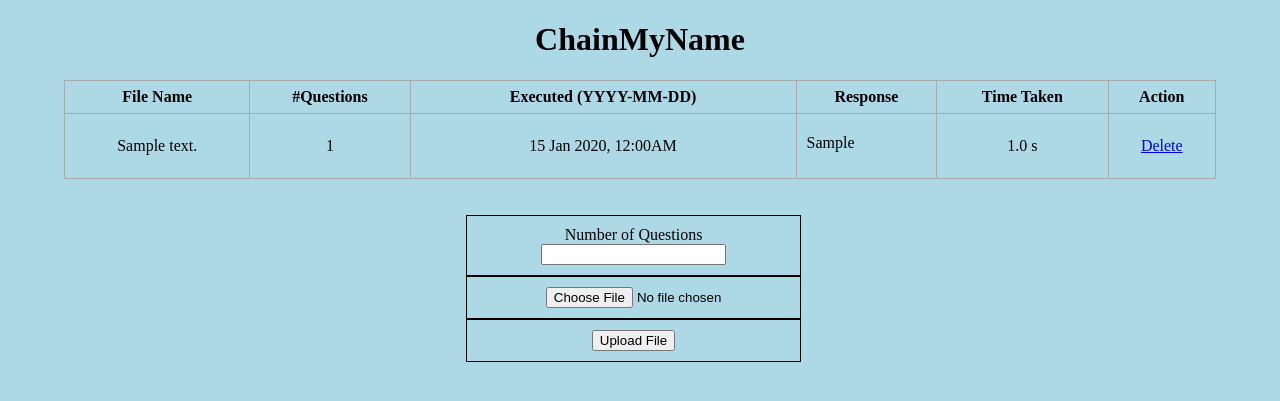
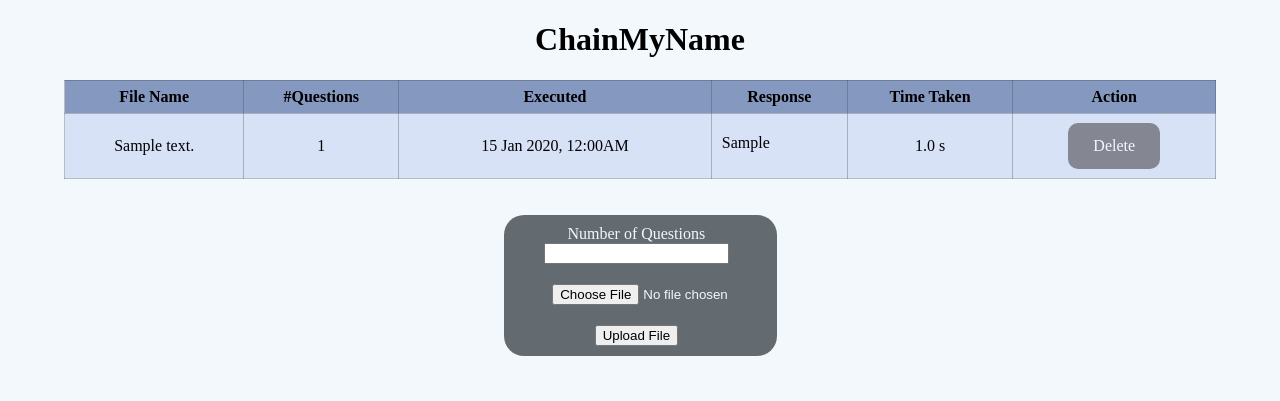
Before and after one commit to cliff-4/ChainMyName, a Flask app: page / in a window 1280 px wide. Shown: the top 401 px of the page. Run offline with Flask 3, Linux system fonts and the light colour scheme; tables that the repository leaves empty hold one stand-in row (values such as "Sample post").

Commit message:
made it better with the colour scheme

```diff
--- a/static/css/main.css
+++ b/static/css/main.css
@@ -1,7 +1,7 @@
 body, html {
     margin: 0;
 	font-family: 'Times New Roman';
-    background-color: lightblue;
+    background-color: #F3F8FC;
 }
 
 .content {
@@ -10,7 +10,7 @@ body, html {
 }
 
 table, td, th {
-    border: 1px solid #aaa;
+    border: 1px solid #40494F55;
 }
 
 table {
@@ -20,6 +20,7 @@ table {
 
 th {
     height: 30px;
+    background-color: #8598BF;
 }
 
 td {
@@ -27,15 +28,35 @@ td {
     padding: 5px;
 }
 
+tr:nth-child(even) {
+    background-color: #D8E2F7;
+}
+
+/* tr:hover {background-color: #40494F55;} */
+
 .form {
     margin-top: 20px;
 }
 
-.formparent {
+.formbox {
     display: flex;
     justify-content: center;
     align-items: center;
+    /* border:10px solid black; */
+    color: #F3F8FC;
+    background-color: #40494FCC;
+    border-radius:20px;
+    width: min-content;
 
+    display: block;
+    margin-left: auto;
+    margin-right: auto;
+
+}
+
+.formbox :hover, .formbox :active {
+    border-radius:20px;
+    background-color: #40494F;
 }
 
 #content {
@@ -45,17 +66,30 @@ td {
 .formcontents {
     text-align-last: center;
     text-align: center;
-    border:1px solid black;
     padding: 10px;
     width: 90%;
-
+    /* border:1px solid black; */
 }
 
 .outputrender {
     list-style-type:none;
     margin-top: 10px;
     text-align: left;
-    /* border: 1px solid black; */
     padding: 5px;
     width: 95%;
 }
+
+a:link, a:visited {
+    background-color: #241C1D77;
+    color: #F3F8FC;
+    padding: 14px 25px;
+    text-align: center;
+    text-decoration: none;
+    display: inline-block;
+    border-radius:10px;
+}
+
+a:hover, a:active {
+    background-color: #241C1DAA;
+    border-radius:10px;
+  }
--- a/templates/index.html
+++ b/templates/index.html
@@ -14,7 +14,7 @@
 		<tr>
 			<th>File Name</th>
 			<th>#Questions</th>
-			<th style="width: fit-content;">Executed (YYYY-MM-DD)</th>
+			<th style="width: fit-content;">Executed</th>
 			<th>Response</th>
 			<th>Time Taken</th>
 			<th>Action</th>
@@ -53,7 +53,8 @@
 	</form> -->
 
 	<br>
-	<div class="formparent">
+	<!-- <div style="align-items: center;"> -->
+	<div class="formbox">
 		<form method="POST" enctype="multipart/form-data">
 			{{ form.hidden_tag() }}
 			<div class = "formcontents">Number of Questions {{ form.numques() }}</div>
@@ -61,6 +62,7 @@
 			<div class = "formcontents">{{ form.submit() }}</div>
 		</form>
 	</div>
+	<!-- </div> -->
 
 </div>
 
```
